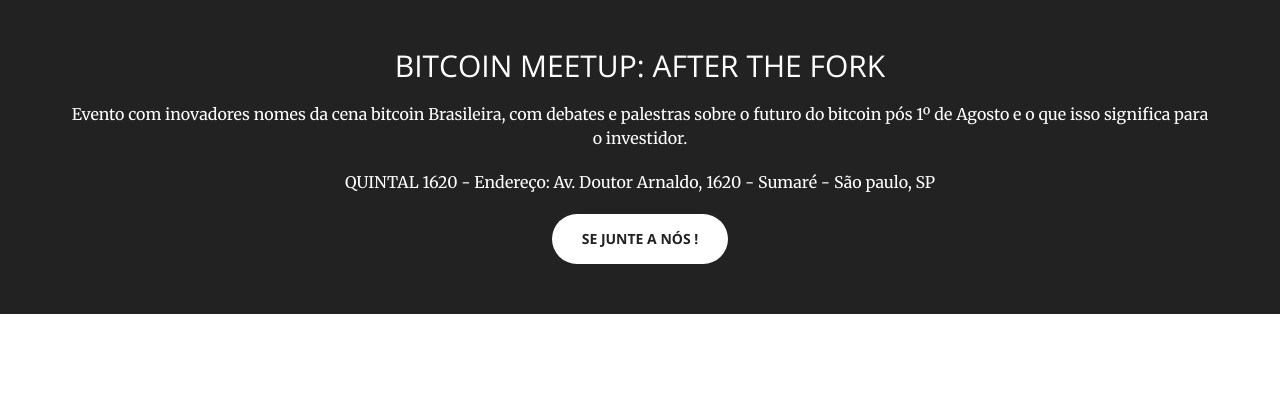
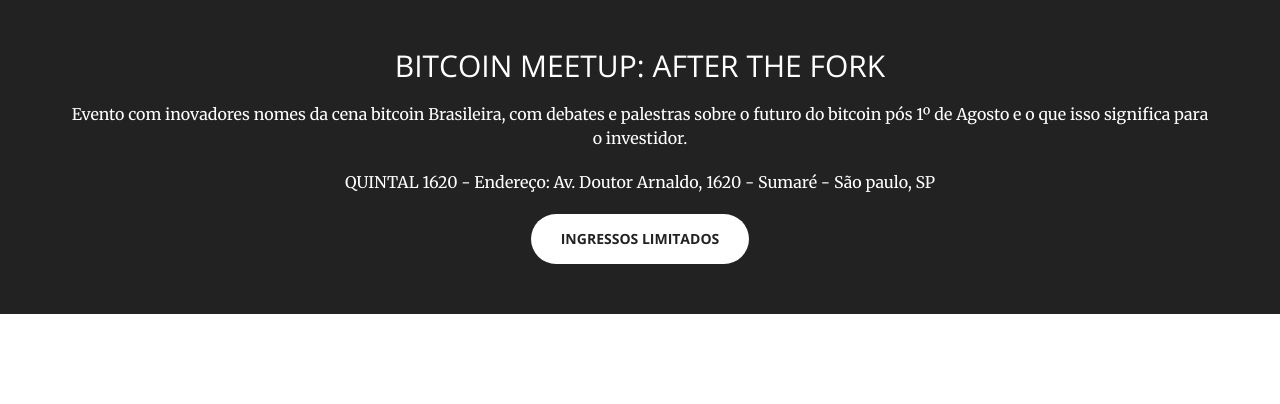
Before and after one commit to victordss42/bitcoinfork, a PHP site: page / in a window 1280 px wide. Shown: the part 1509-1913 px from the top of the page. Run offline with PHP 8.4, Linux system fonts and the light colour scheme; some libraries are stand-ins or nearby versions.

Commit message:
botão modificado para dar sensação de escasses de ingressos

```diff
--- a/index.php
+++ b/index.php
@@ -128,7 +128,7 @@
                     <h2 id="homeHeading">BITCOIN MEETUP: AFTER THE FORK</h2>
                     <p  style="color: white">Evento com inovadores nomes da cena bitcoin Brasileira, com debates e palestras sobre o futuro do bitcoin pós 1º de Agosto e o que isso significa para o investidor.</p>
                     <p style='color:white'>QUINTAL 1620 - Endereço: Av. Doutor Arnaldo, 1620 - Sumaré - São paulo, SP</p>
-                    <a href="https://www.sympla.com.br/bitcoin-meetup-after-the-fork__171479" class="btn btn-default btn-xl sr-button">Se junte a nós !</a>
+                    <a href="https://www.sympla.com.br/bitcoin-meetup-after-the-fork__171479" class="btn btn-default btn-xl sr-button">Ingressos limitados</a>
                 </div>
             </div>
         </aside>
```
